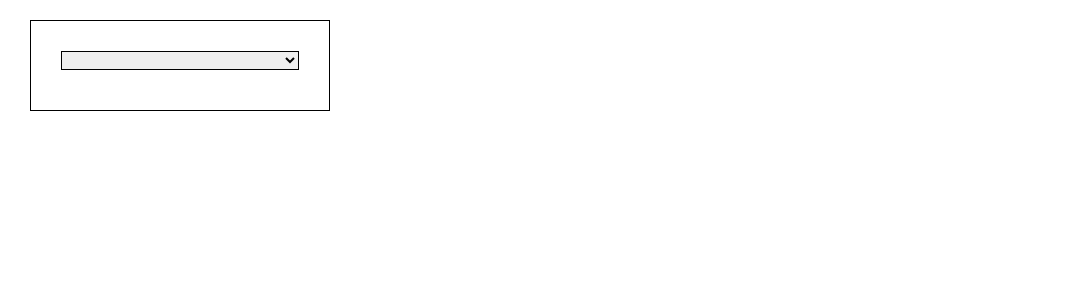
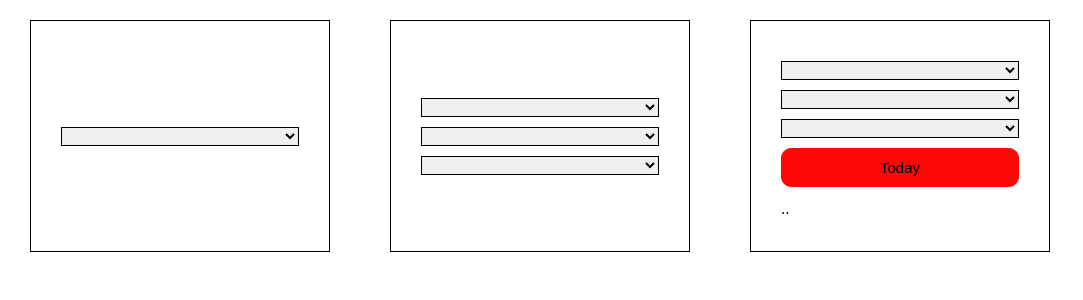
Before and after one commit to aanddi/vue3_exercises, a Vue app in the folder vue3/: page / in a window 1280 px wide. Shown: the top 300 px of the page, without its empty margins (0-1083 px from the left). Built offline with nearby package versions, Linux system fonts and the light colour scheme.

Commit message:
Формирование селекта в цикле в Vue

```diff
--- a/vue3/src/App.vue
+++ b/vue3/src/App.vue
@@ -2,10 +2,33 @@
 export default {
   data() {
     return {
+      options: ['Понедельник', 'Вторник', 'Среда', 'Четверг', 'Пятница', 'Суббота', 'Воскресенье'],
       selected: '',
+      selected1: '',
+      selected2: '',
+      selected3: '',
+      selected4: '',
+      selected5: '',
+      selected6: '',
+
+      day: '',
+      month: '',
+      year: '',
+
+      options1: ['1', '2', '3', '4', '5', '6', '7', '8', '9', '10', '11', '12',
+       '13', '14', '15', '16', '17', '18', '19', '20', '21', '22', '23', '24',
+        '25', '26', '27', '28', '29', '30', ' 31'],
+      options2: ['Январь', 'Февраль','Март', 'Апрель', 'Май','Июнь', 'Июль', 'Август', 'Сентябрь', 'Октябрь', 'Ноябрь', 'Декабрь'],
+      options3: ['2023', '2022','2021', '2020', '2019','2018']
     }
   },
   methods: {
+    today: function () {
+      const date = new Date();
+      this.day = String(date.getDate());
+      this.month = String(date.getMonth() + 1);
+      this.year = date.getFullYear();
+    }
 
   }
 }
@@ -15,13 +38,37 @@ export default {
   <div class="wrapper">
     <div class="block">
       <select v-model="selected">
-        <option>value1</option>
-        <option>value2</option>
-        <option>value3</option>
+        <option v-for="i in options">{{ i }}</option>
       </select>
-
       <p>{{ selected }}</p>
     </div>
+
+    <div class="block">
+      <select v-model="selected1">
+        <option v-for="i in options1">{{ i }}</option>
+      </select>
+      <select v-model="selected2">
+        <option v-for="i in options2">{{ i }}</option>
+      </select>
+      <select v-model="selected3">
+        <option v-for="i in options3">{{ i }}</option>
+      </select>
+      <p>{{ selected1 + ' ' + selected2 + ' ' + selected3 }}</p>
+    </div>
+
+    <div class="block">
+      <select v-model="selected4">
+        <option>{{day}}</option>
+      </select>
+      <select v-model="selected5">
+        <option>{{month}}</option>
+      </select>
+      <select v-model="selected6">
+        <option>{{year}}</option>
+      </select>
+      <button @click="today" class="btn">Today</button>
+      <p>{{ selected4 + '.' + selected5 + '.' + selected6 }}</p>
+  </div>
   </div>
 </template>
 
@@ -55,6 +102,7 @@ label {
 
 select {
   border: 1px solid black;
+  margin-top: 10px;
 }
 
 p {
```
